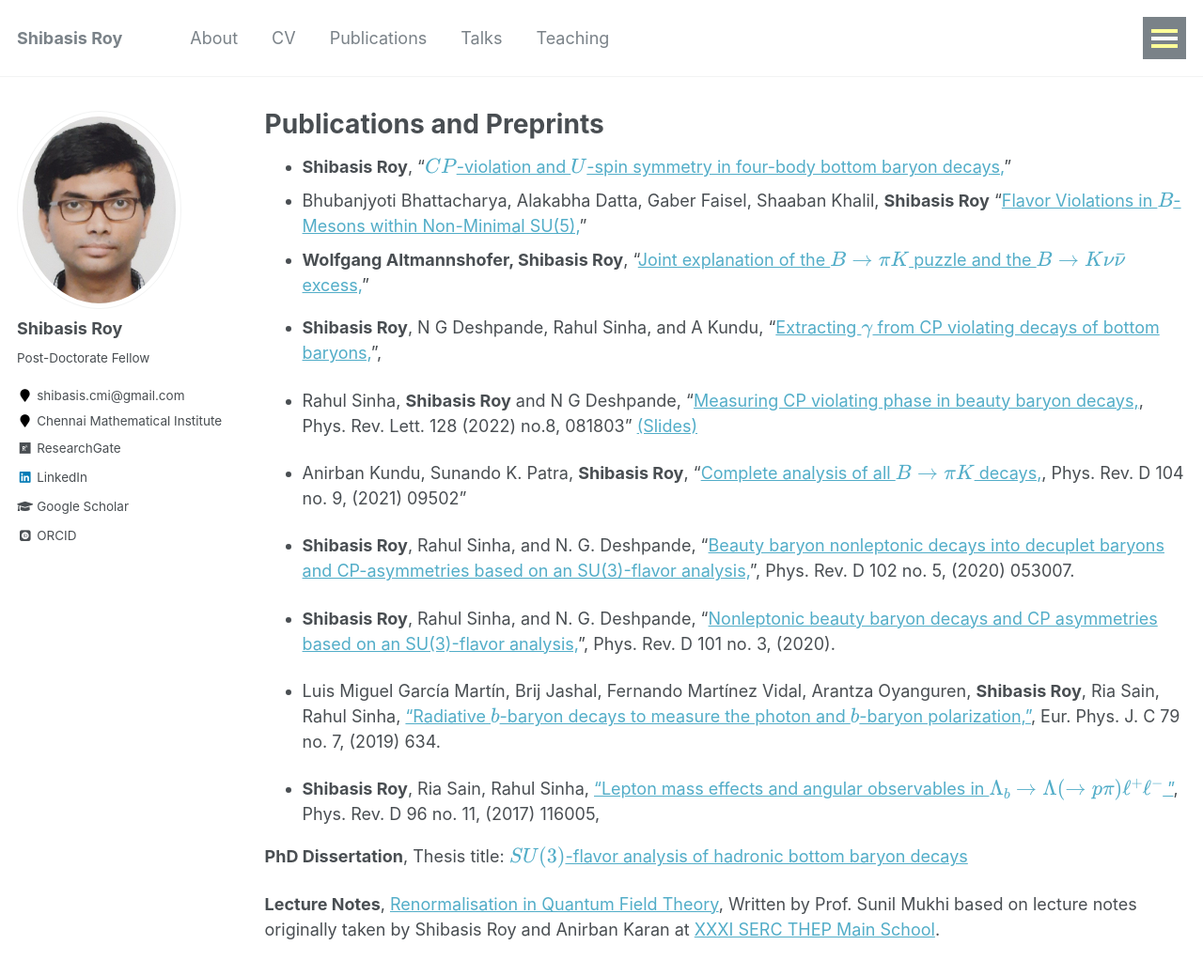
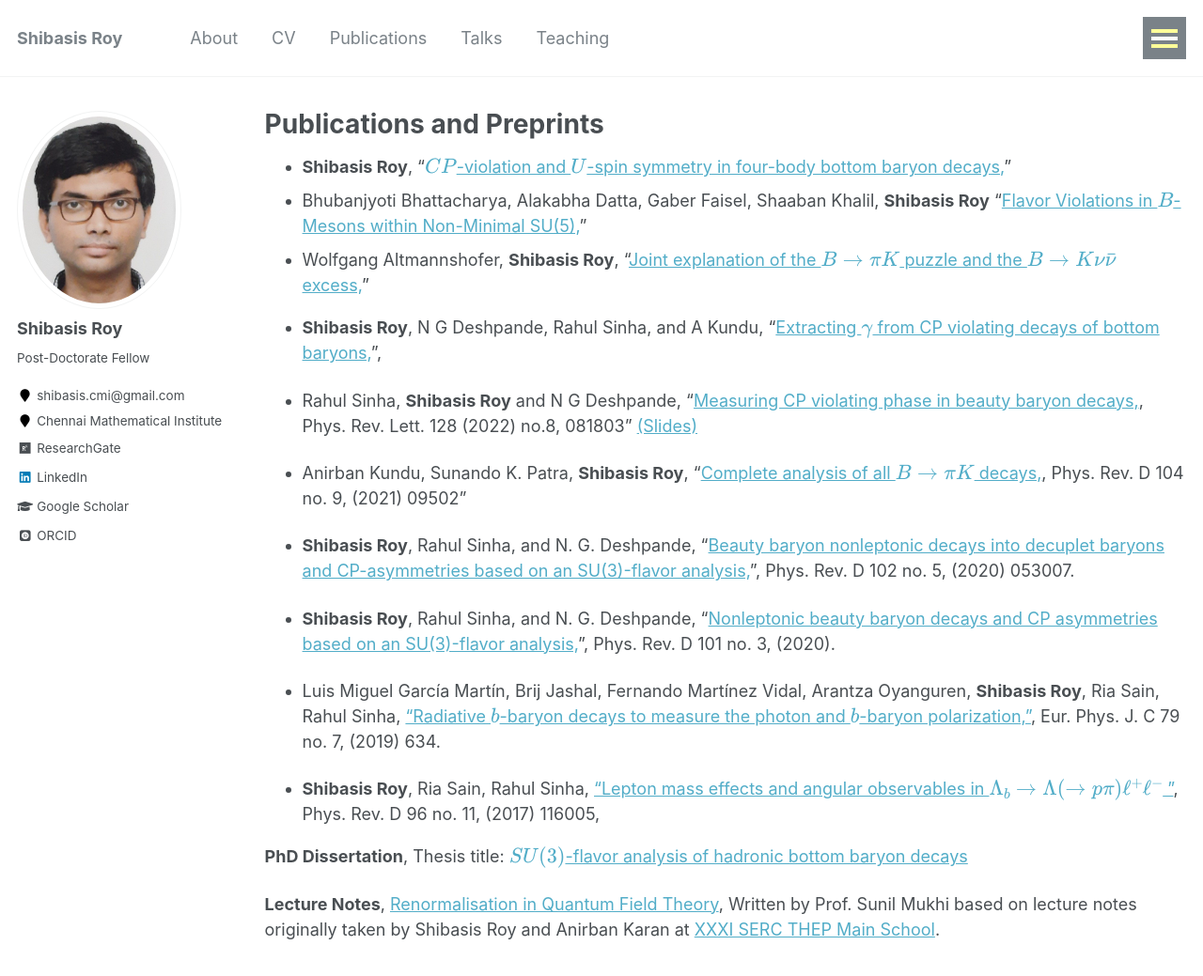
Before and after one commit to shibasisr/shibasisr.github.io, a Jekyll site: the page built from _pages/publications.md, in a window 1280 px wide and 1224 px high. Shown: the top 1039 px of the window at 94% size. Built offline with Jekyll 4.4.1, drawn with Linux system fonts in a browser that asks for light colours; some web fonts are replaced; a script bundle is joined from its source files by our own code; library files that are not in the unit come from our copies; formulas are drawn with MathJax 3.

Commit message:
Update publications.md

```diff
--- a/_pages/publications.md
+++ b/_pages/publications.md
@@ -12,7 +12,7 @@ author_profile: true
 {% include base_path %}
 - **Shibasis Roy**, "[$CP$-violation and $U$-spin symmetry in four-body bottom baryon decays,](https://doi.org/10.1016/j.physletb.2025.139838){:target="_blank"}"
 - Bhubanjyoti Bhattacharya, Alakabha Datta, Gaber Faisel, Shaaban Khalil, **Shibasis Roy** "[Flavor Violations in $B$-Mesons within Non-Minimal SU(5),](https://arxiv.org/abs/2412.16115){:target="_blank"}"
-- **Wolfgang Altmannshofer, Shibasis Roy**, "[Joint explanation of the $B\to \pi K$ puzzle and the $B \to K\nu \bar{\nu}$ excess,](https://doi.org/10.1103/PhysRevD.111.075029){:target="_blank"}"
+- Wolfgang Altmannshofer, **Shibasis Roy**, "[Joint explanation of the $B\to \pi K$ puzzle and the $B \to K\nu \bar{\nu}$ excess,](https://doi.org/10.1103/PhysRevD.111.075029){:target="_blank"}"
 - **Shibasis Roy**, N G Deshpande, Rahul Sinha, and A Kundu,
 "[Extracting $\gamma$ from CP violating decays of bottom baryons,](https://arxiv.org/abs/2303.02591){:target="_blank"}",
 
```
